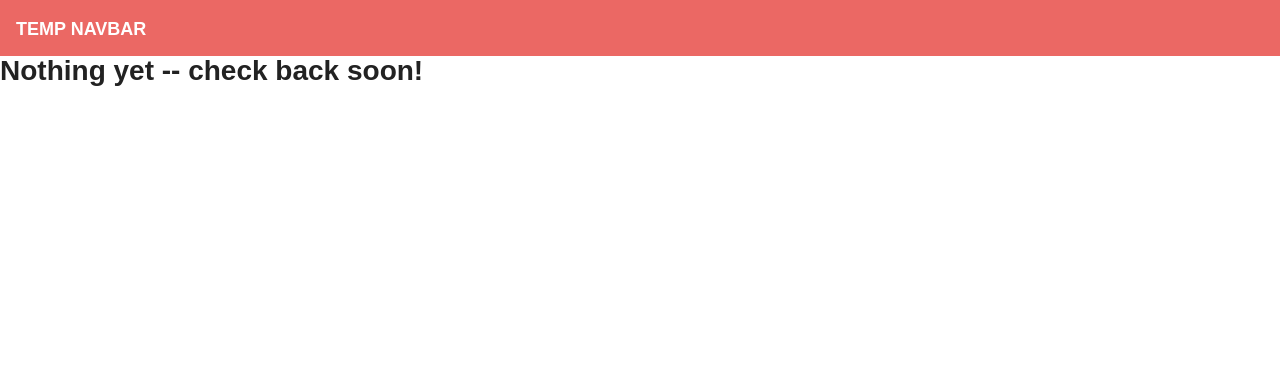
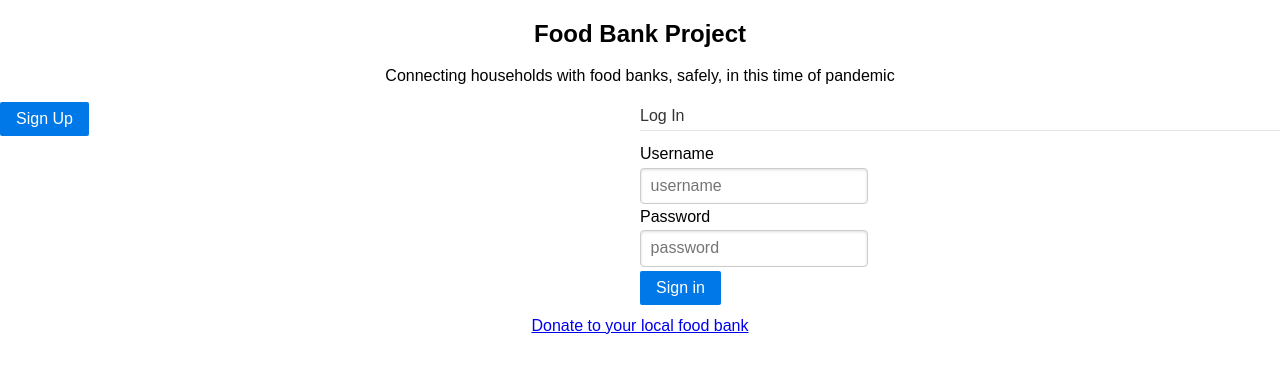
Before and after one commit to davidcbalsley/final-project, a React (Create React App) app in the folder client/: page / in a window 1280 px wide. Shown: the top 372 px of the page. Built offline with nearby package versions, Linux system fonts and the light colour scheme; a web font is replaced by a local one.

Commit message:
home page

```diff
--- a/client/public/index.html
+++ b/client/public/index.html
@@ -3,10 +3,20 @@
 
 <head>
   <meta charset="utf-8">
-  <meta name="viewport" content="width=device-width, initial-scale=1, shrink-to-fit=no">
+  <!-- <meta name="viewport" content="width=device-width, initial-scale=1, shrink-to-fit=no"> -->
   <meta name="theme-color" content="#000000">
   <link rel="manifest" href="%PUBLIC_URL%/manifest.json">
-  <link rel="stylesheet" href="https://cdnjs.cloudflare.com/ajax/libs/bootswatch/4.0.0/journal/bootstrap.min.css" />
+  <!-- <link rel="stylesheet" href="https://cdnjs.cloudflare.com/ajax/libs/bootswatch/4.0.0/journal/bootstrap.min.css" /> -->
+
+  <!-- Pure CSS CDN -->
+  <link rel="stylesheet" href="https://unpkg.com/purecss@2.0.3/build/pure-min.css" integrity="sha384-cg6SkqEOCV1NbJoCu11+bm0NvBRc8IYLRGXkmNrqUBfTjmMYwNKPWBTIKyw9mHNJ" crossorigin="anonymous">
+
+  <!-- Pure CSS Responsive Grids CSS -->
+  <link rel="stylesheet" href="https://unpkg.com/purecss@1.0.1/build/grids-responsive-min.css">
+
+  <!-- Pure CSS viewport meta element -->
+  <meta name="viewport" content="width=device-width, initial-scale=1">
+
   <title>Food Bank Project</title>
 </head>
 
--- a/client/src/App.js
+++ b/client/src/App.js
@@ -1,16 +1,14 @@
 import React from "react";
 import { BrowserRouter as Router, Route, Switch } from "react-router-dom";
-import Temp from "./pages/Temp";
+import Home from "./pages/Home";
 import NoMatch from "./pages/NoMatch";
-import Nav from "./components/Nav";
 
 function App() {
   return (
     <Router>
       <div>
-        <Nav />
         <Switch>
-          <Route exact path="/" component={Temp} />
+          <Route exact path="/" component={Home} />
           <Route component={NoMatch} />
         </Switch>
       </div>
--- /dev/null
+++ b/client/src/pages/Home.js
@@ -0,0 +1,41 @@
+import React from "react";
+
+function Home() {
+    return (
+      <div className="content">
+        {/* Home page title */}
+        <h2 className="content-head" style={{ textAlign: "center" }}>Food Bank Project</h2>
+
+        {/* App motto */}
+        <p style={{ textAlign: "center" }}>Connecting households with food banks, safely, in this time of pandemic</p>
+
+        <div className="pure-g">
+
+          {/* Sign up button */}
+          <div className="pure-u-1-2">
+            <button className="pure-button pure-button-primary">Sign Up</button>
+          </div>
+
+          {/* Log in form */}
+          <div className="pure-u-1-2">
+            <form className="pure-form pure-form-stacked">
+              <fieldset>
+                <legend>Log In</legend>
+                <label for="username">Username</label>
+                <input type="text" id="username" placeholder="username" />
+                <label for="password">Password</label>
+                <input type="password" id="password" placeholder="password" />
+                <button type="submit" className="pure-button pure-button-primary">Sign in</button>
+              </fieldset>
+            </form>
+          </div>
+
+        </div>
+
+        {/* Link to donate to food pantries */}
+        <a href="/" _target="_blank" style={{ display: "block", textAlign: "center" }}>Donate to your local food bank</a>
+
+      </div>);
+  }
+
+export default Home;
--- a/client/src/pages/Temp.js
+++ /dev/null
@@ -1,7 +0,0 @@
-import React from "react";
-
-function Temp() {
-    return (<h3>Nothing yet -- check back soon!</h3>);
-  }
-
-export default Temp;
```
Also changed, not shown: 8 other files (tests, documents, lock files or other folders).
